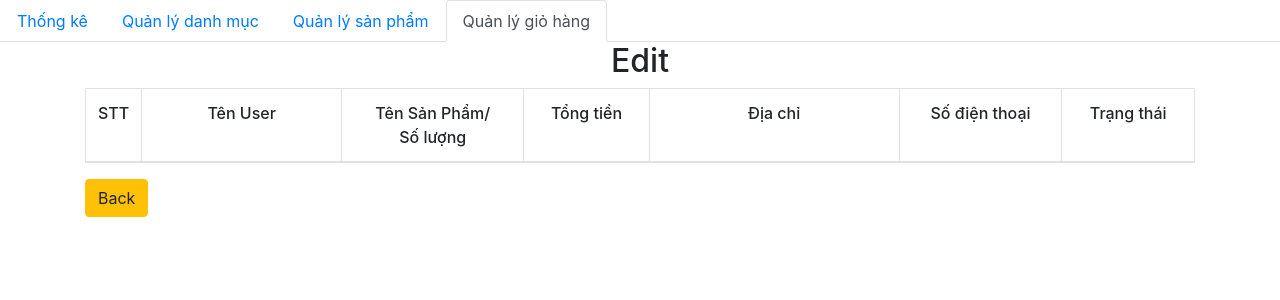
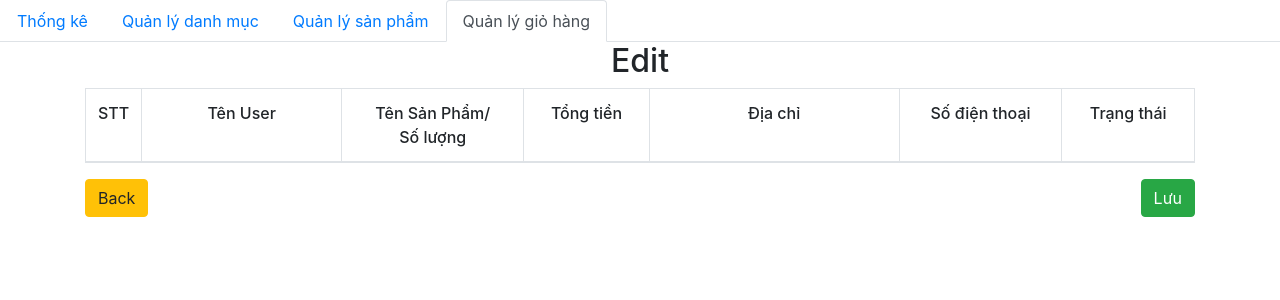
Before and after one commit to thanh12102k2/DACNTT, a PHP site: page /PROJECT/admin/edit.php in a window 1280 px wide. Shown: the top 300 px of the page. Run offline with PHP 8.4, Linux system fonts and the light colour scheme; data comes from the database, SQL or seed files in the repository; data that the repository does not hold is empty; some libraries are stand-ins or nearby versions.

Commit message:
update 7/10/2023

```diff
--- a/admin/edit.php
+++ b/admin/edit.php
@@ -20,7 +20,7 @@ require_once('database/dbhelper.php');
 
 <head>
     <title>Thêm Sản Phẩm</title>
-  <meta charset="UTF-8">
+    <meta charset="UTF-8">
     <meta http-equiv="X-UA-Compatible" content="IE=edge">
     <meta name="viewport" content="width=device-width, initial-scale=1.0">
     <!-- Latest compiled and minified CSS -->
@@ -70,7 +70,6 @@ require_once('database/dbhelper.php');
                                 <td width="250px">Địa chỉ</td>
                                 <td>Số điện thoại</td>
                                 <td>Trạng thái</td>
-                                <!-- <td width="50px">Lưu</td> -->
                             </tr>
                         </thead>
                         <tbody>
@@ -100,9 +99,6 @@ require_once('database/dbhelper.php');
                                                     <option value="Đã hủy">Đã hủy</option>
                                                 </select>
                                             </td>
-                                            <td width="100px">
-                                                <button class="btn btn-success">Lưu</button>
-                                            </td>
                                         </tr>
                                     ';
                                     $order_id = $item['order_id'];
@@ -113,7 +109,14 @@ require_once('database/dbhelper.php');
                             ?>
                         </tbody>
                     </table>
-                    <a href="dashboard.php" class="btn btn-warning">Back</a>
+                    <div class="row">
+                        <div class="col-md-6">
+                            <a href="dashboard.php" class="btn btn-warning">Back</a>
+                        </div>
+                        <div class="col-md-6 text-right">
+                            <button class="btn btn-success">Lưu</button>
+                        </div>
+                    </div>
                 </form>
                 <?php
                 if ($_SERVER['REQUEST_METHOD'] == "POST") {
@@ -138,6 +141,10 @@ require_once('database/dbhelper.php');
     .red {
         color: red;
     }
+
+    .text-right {
+    text-align: right;
+    }
 </style>
 
 </html>
--- a/admin/login.php
+++ b/admin/login.php
@@ -58,7 +58,7 @@
     <a href="#" class="dnthave">Don't have an account? Sign up</a>
   </div>
   <div class="footer">
-    <span>Made with Admin<i class="fa fa-heart pulse"></i> <a >
+    <span>Made with Nguyen Tien Thanh <i class="fa fa-heart pulse"></i> <a >
 
 
 
@@ -215,7 +215,7 @@ label span {
 
 .rmb {
   position: absolute;
-  margin-left: -24%;
+  margin-left: -36%;
   margin-top: 0px;
   color: #dfdeee;
   font-size: 13px;
```
